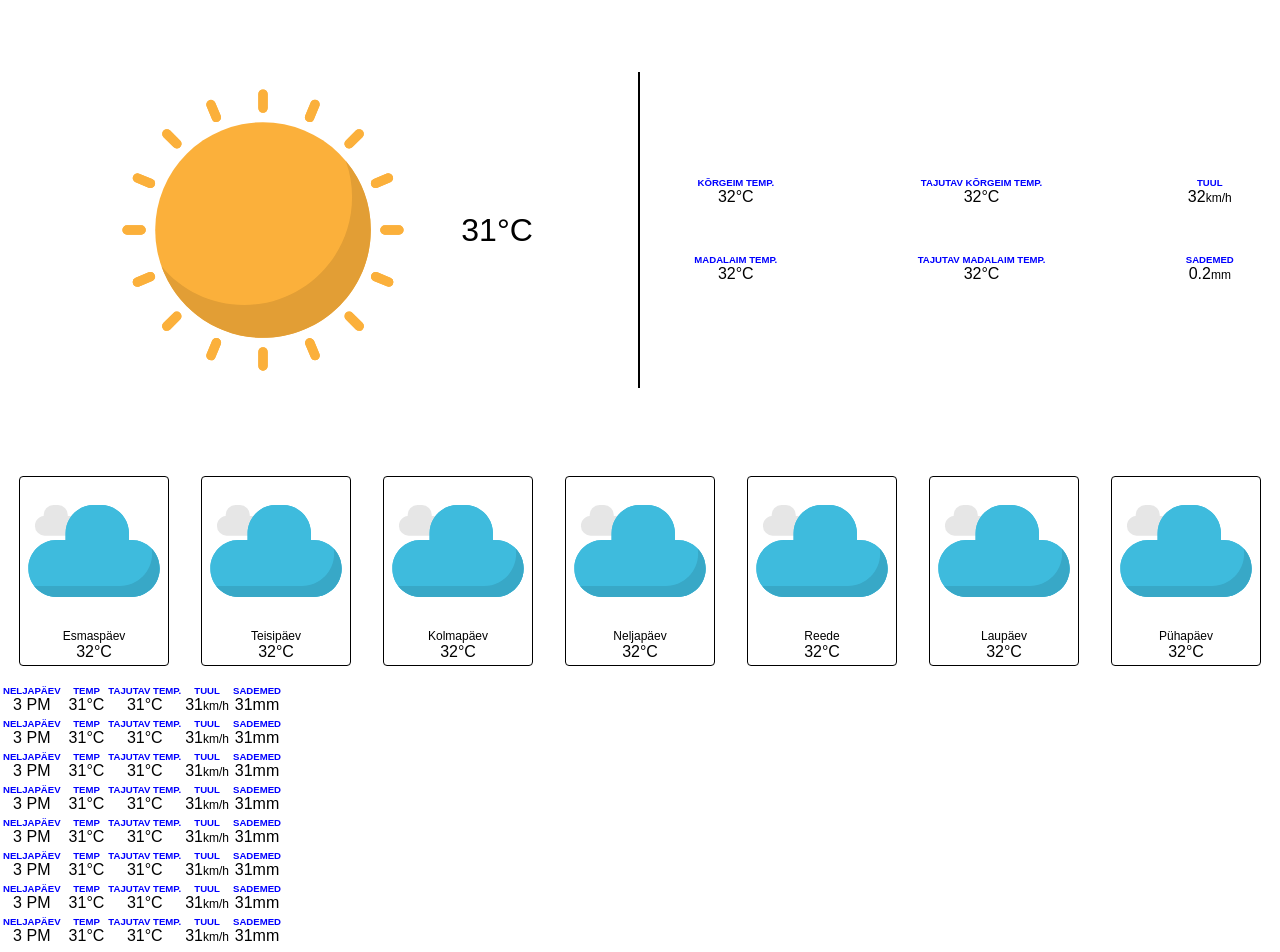
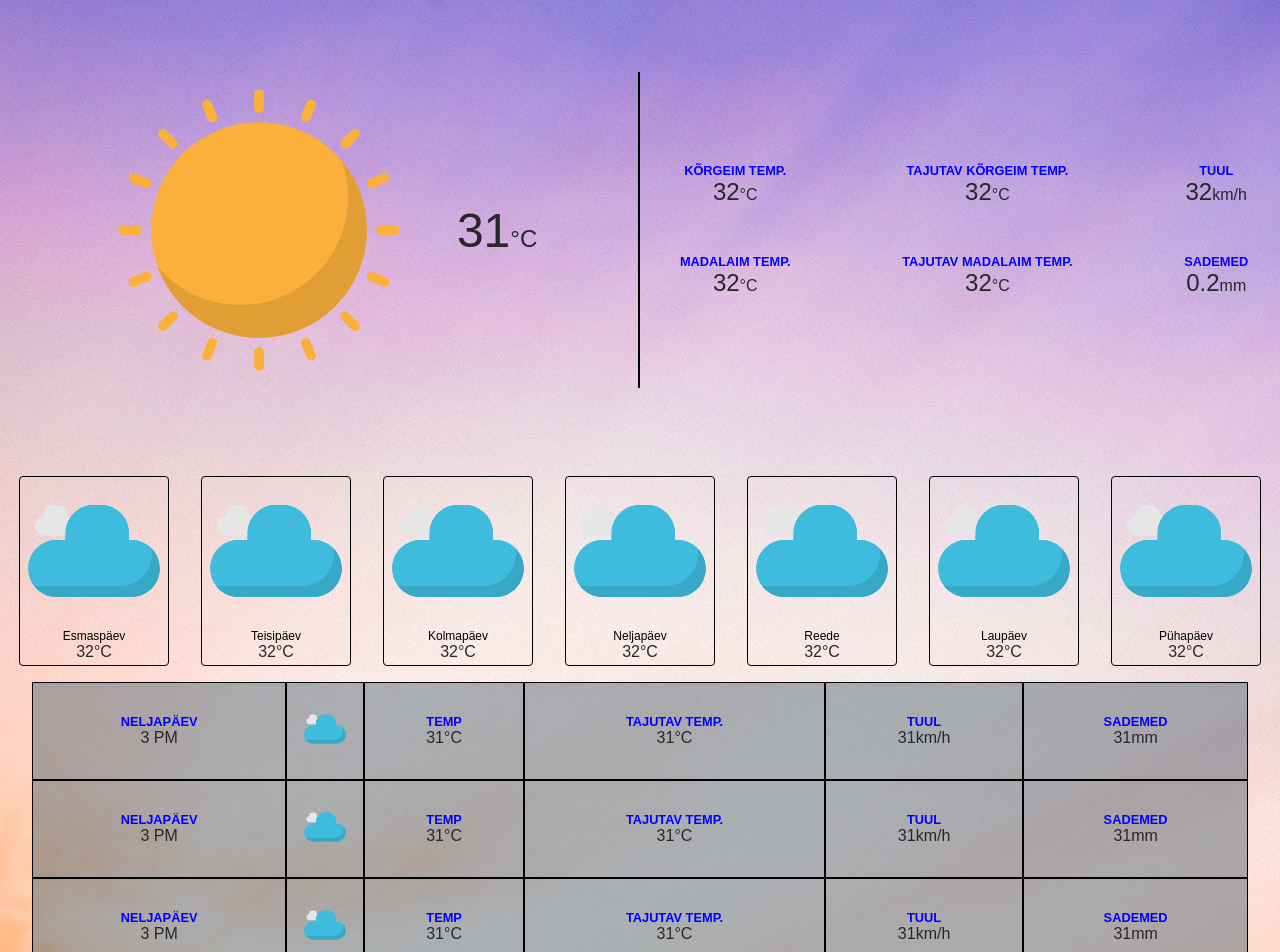
Before and after one commit to tugilane/1Esimene, a website built with Vite: page projekt ilmateade/index.html in a window 1280 px wide. Shown: the top 952 px of the page. Built offline with nearby package versions, Linux system fonts and the light colour scheme.

Commit message:
table section testitud, fixitud, uuendatud

```diff
--- a/projekt ilmateade/index.html
+++ b/projekt ilmateade/index.html
@@ -8,40 +8,41 @@
   <link rel="stylesheet" href="./style.css">
 </head>
 
-<body>
+<body background="public/assets/pexels-aleksandar-pasaric-3629227.jpg">
+
   <header class="header">
 
     <div class="header-left" data-current-icon>
       <img class="weather-icon large" src="public/assets/sunny.svg" type="image/svg+xml" data-current-icon>
       <div class="header-current-temp">
-        <!--proovida ka <p> tagi spanide asemel--> <span data-current-temp>31</span>&deg;C
+        <!--proovida ka <p> tagi spanide asemel--> <span class="currentNum" data-current-temp>31</span>&deg;C
       </div>
     </div>
 
     <div class="header-right">
       <div class="info-group">
         <div class="label">Kõrgeim temp.</div>
-        <div><span data-current-high>32</span>&deg;C</div>
+        <div><span class="tempNum" data-current-high>32</span>&deg;C</div>
       </div>
       <div class="info-group">
         <div class="label">Tajutav kõrgeim temp.</div>
-        <div><span data-current-fl-high>32</span>&deg;C</div>
+        <div><span class="tempNum" data-current-fl-high>32</span>&deg;C</div>
       </div>
       <div class="info-group">
         <div class="label">Tuul</div>
-        <div><span data-current-wind>32</span><span class="value-sub-info">km/h</span></div>
+        <div><span class="tempNum" data-current-wind>32</span><span class="value-sub-info">km/h</span></div>
       </div>
       <div class="info-group">
         <div class="label">Madalaim temp.</div>
-        <div><span data-current-low>32</span>&deg;C</div>
+        <div><span class="tempNum" data-current-low>32</span>&deg;C</div>
       </div>
       <div class="info-group">
         <div class="label">Tajutav madalaim temp.</div>
-        <div><span data-current-fl-low>32</span>&deg;C</div>
+        <div><span class="tempNum" data-current-fl-low>32</span>&deg;C</div>
       </div>
       <div class="info-group">
         <div class="label">Sademed</div>
-        <div><span data-current-precip>0.2</span><span class="value-sub-info">mm</span></div>
+        <div><span class="tempNum" data-current-precip>0.2</span><span class="value-sub-info">mm</span></div>
       </div>
     </div>
   </header>
@@ -83,7 +84,6 @@
       <div>32&deg;C</div>
     </div>
   </section>
-
   <table class="hours-section">
     <tbody data-hour-section>
       <tr class="hour-now">
--- a/projekt ilmateade/style.css
+++ b/projekt ilmateade/style.css
@@ -6,7 +6,7 @@
 
 body {
     margin: 0;
-    color: black;
+    color: rgb(39, 39, 39);
     font-family: Arial, Helvetica, sans-serif;
 }
 
@@ -44,8 +44,12 @@ body {
 }
 
 .header-current-temp {
-    font-size: 2rem;
+    font-size: 1.5rem;
     margin-left: 3rem;
+}
+
+.currentNum {
+    font-size: 3rem;
 }
 
 .header-right {
@@ -59,6 +63,10 @@ body {
     grid-template-rows: repeat(2, auto);
 }
 
+.tempNum {
+    font-size: 1.5rem;
+}
+
 .info-group {
     display: flex;
     flex-direction: column;
@@ -68,13 +76,13 @@ body {
 .label {
     text-transform: uppercase;
     font-weight: bold;
-    font-size: 0.6rem;
+    font-size: 0.8rem;
     color: blue;
 }
 
 .value-sub-info {
     font-weight: lighter;
-    font-size: 0.75rem;
+    font-size: 1rem;
 }
 
 .day-section {
@@ -101,10 +109,13 @@ body {
     margin-top: 0.5rem;
 }
 
-.hour-section {
-    width: 100%;
+.hours-section {
+    width: 95%;
     text-align: center;
     border-spacing: 0;
+    margin-left: auto;
+    margin-right: auto;
+
 }
 
 .hour-row {
@@ -115,6 +126,8 @@ body {
     background-color: aqua;
 }
 
-.hour-row>td {
-    padding: 0.25rem 0.5rem;
+td {
+    padding: 1.5rem 1rem;
+    border: 1px solid black;
+    background-color: rgba(42, 74, 92, 0.39);
 }
```
Also changed, not shown: projekt ilmateade/public/assets/pexels-aleksandar-pasaric-3629227.jpg (added).
